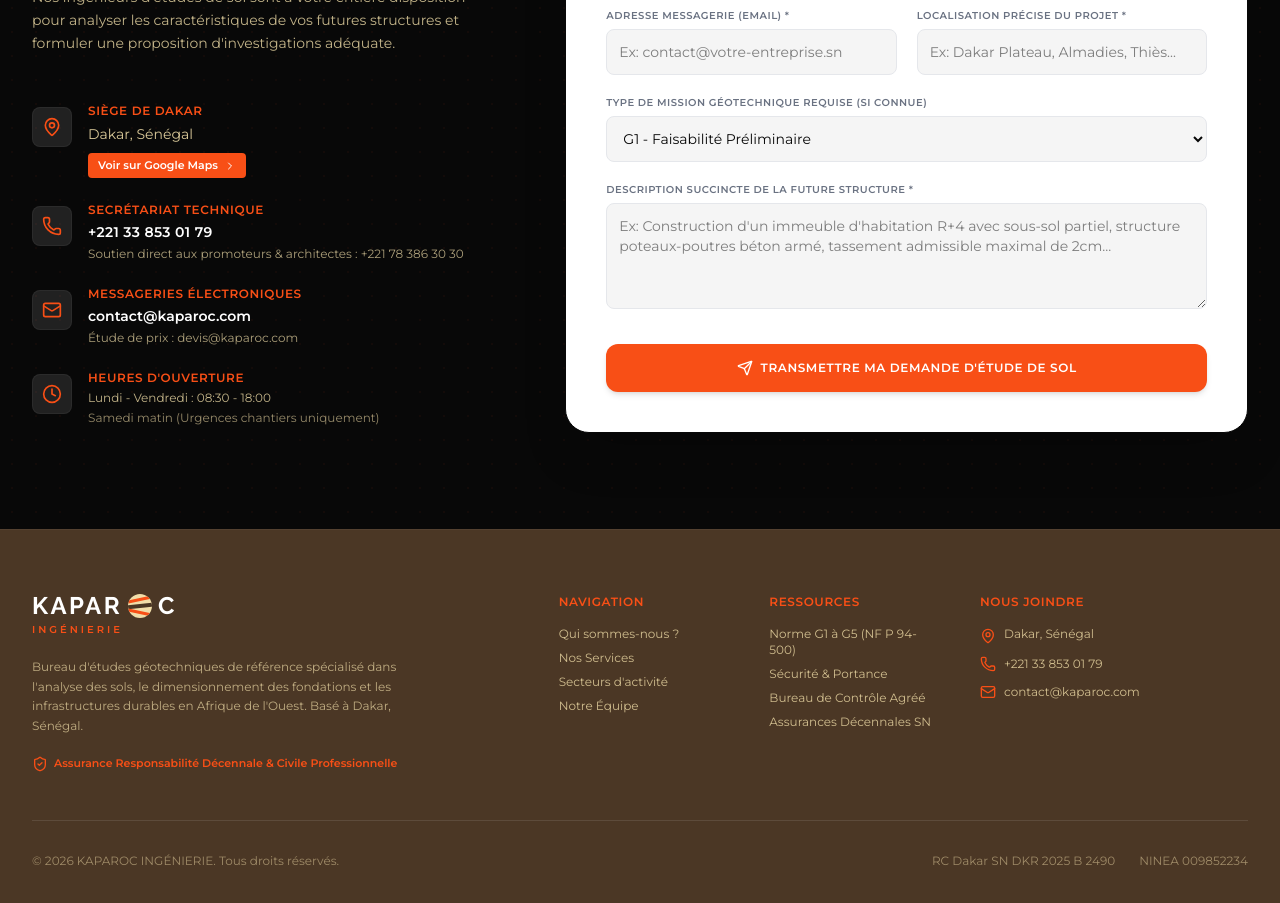
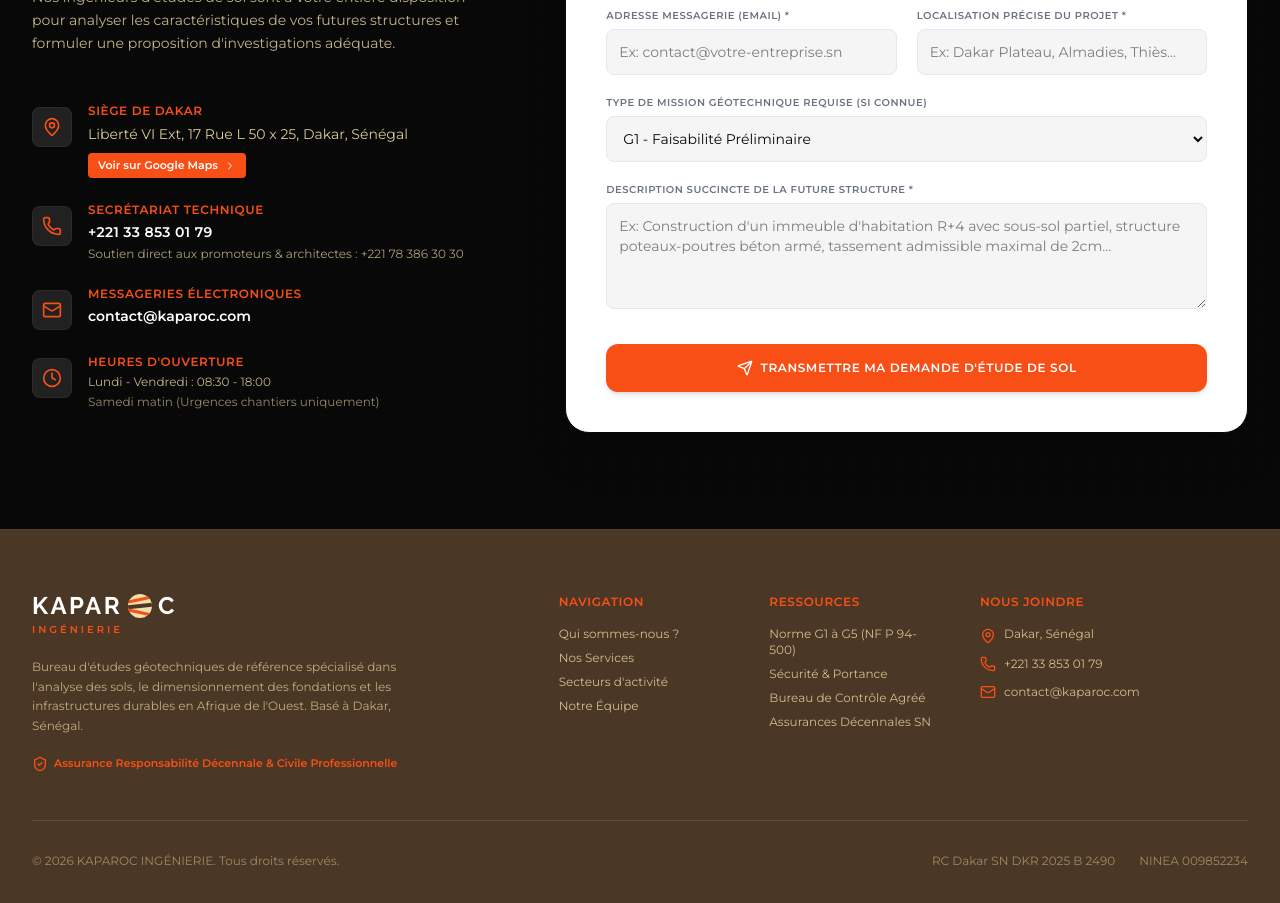
Before and after one commit to ahmadoulo/kaparoc-website, a React (Vite) app: page / in a window 1280 px wide. Shown: the part 7060-7963 px from the top of the page. Built offline with nearby package versions, Linux system fonts and the light colour scheme.

Commit message:
fix: update address to Liberté VI Ext and replace email with contact@kaparoc.com

```diff
--- a/api/chat.ts
+++ b/api/chat.ts
@@ -13,7 +13,7 @@
 3. Soyez professionnel, précis et courtois. Exprimez-vous en français.
 
 INFORMATIONS SUR KAPAROC :
-- Contact : Téléphone: +221 33 853 01 79, Email: infos@kaparoc.com, Adresse: Ouakam Cité ASECNA P78, Etage2, Dakar, Sénégal.
+- Contact : Téléphone: +221 33 853 01 79, Email: contact@kaparoc.com, Adresse: Liberté VI Ext, 17 Rue L 50 x 25, Dakar, Sénégal.
 - Directrice Générale : Peinda SOW CISS (Ingénieur Géotechnicienne).
 - Missions Géotechniques (Norme NF P94-500) :
   - G1: Étude géotechnique préalable.
--- a/server.ts
+++ b/server.ts
@@ -59,7 +59,7 @@
 3. Soyez professionnel, précis et courtois. Exprimez-vous en français.
 
 INFORMATIONS SUR KAPAROC :
-- Contact : Téléphone: +221 33 853 01 79, Email: infos@kaparoc.com, Adresse: Ouakam Cité ASECNA P78, Etage2, Dakar, Sénégal.
+- Contact : Téléphone: +221 33 853 01 79, Email: contact@kaparoc.com, Adresse: Liberté VI Ext, 17 Rue L 50 x 25, Dakar, Sénégal.
 - Directrice Générale : Peinda SOW CISS (Ingénieur Géotechnicienne).
 - Missions Géotechniques (Norme NF P94-500) :
   - G1: Étude géotechnique préalable.
--- a/src/components/Contact.tsx
+++ b/src/components/Contact.tsx
@@ -100,7 +100,7 @@
                     Siège de Dakar
                   </span>
                   <p className="text-sm font-light text-brand-beige/90 leading-relaxed">
-                    Dakar, Sénégal
+                    Liberté VI Ext, 17 Rue L 50 x 25, Dakar, Sénégal
                   </p>
                   <a
                     href="https://share.google/5FhsqswwBym7KRh6t"
@@ -141,9 +141,6 @@
                   </span>
                   <p className="text-sm font-semibold text-white">
                     contact@kaparoc.com
-                  </p>
-                  <p className="text-xs font-light text-brand-beige/70">
-                    Étude de prix : devis@kaparoc.com
                   </p>
                 </div>
               </div>
```
